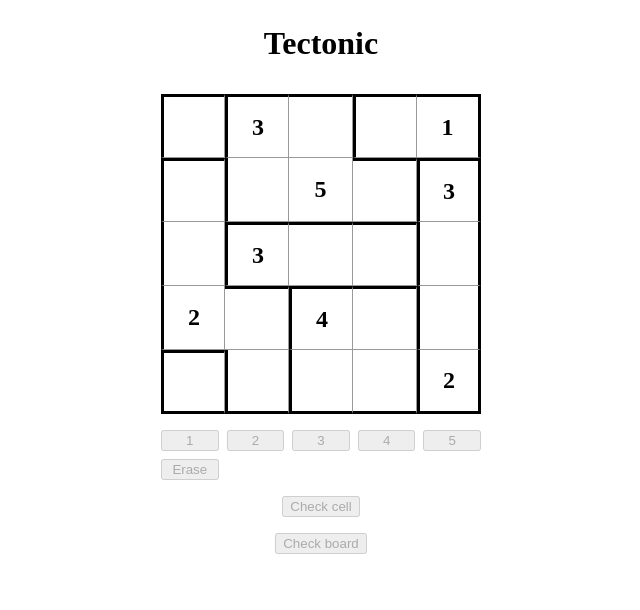
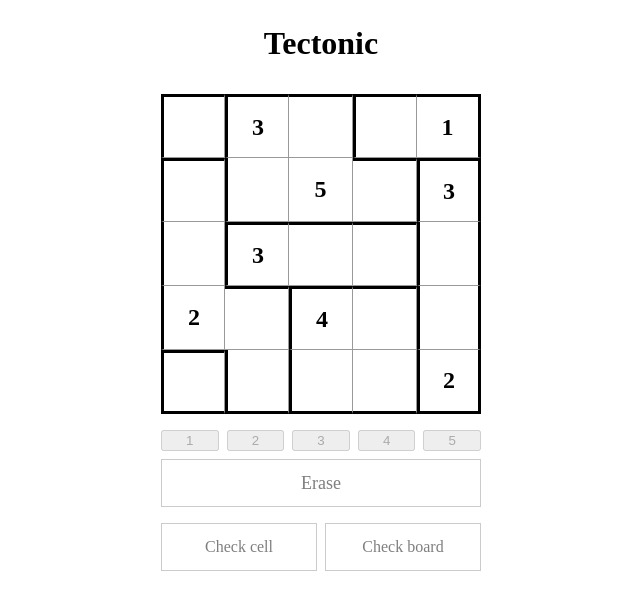
Before and after one commit to EmmaWikstrom/tectonic, a React (Vite) app: page / in a window 1280 px wide. Shown: the top 610 px of the page, without its empty margins (319-959 px from the left). Built offline with nearby package versions, Linux system fonts and the light colour scheme.

Commit message:
Improve mobile layout and validation feedback

```diff
--- a/src/components/Board/Board.module.scss
+++ b/src/components/Board/Board.module.scss
@@ -14,3 +14,61 @@
   width: min(100%, 20rem);
   aspect-ratio: 1;
 }
+
+.actions {
+  width: min(100%, 20rem);
+
+  display: grid;
+  grid-template-columns: 1fr;
+  gap: 0.5rem;
+}
+
+@media (min-width: 30rem) {
+  .actions {
+    grid-template-columns: 1fr 1fr;
+  }
+}
+
+.actionButton {
+  min-height: 3rem;
+
+  border: 1px solid #999;
+  background: white;
+  color: black;
+
+  padding: 0.75rem 1rem;
+
+  font: inherit;
+  font-size: 1rem;
+
+  cursor: pointer;
+
+  &:focus-visible {
+    outline: 3px solid blue;
+    outline-offset: 2px;
+  }
+
+  &:disabled {
+    cursor: default;
+    opacity: 0.5;
+  }
+}
+
+.statusArea {
+  width: min(100%, 20rem);
+  min-height: 2rem;
+
+  display: flex;
+  flex-direction: column;
+  justify-content: center;
+  align-items: center;
+
+  text-align: center;
+}
+
+.statusMessage {
+  margin: 0;
+
+  font-size: 1rem;
+  line-height: 1.5;
+}
--- a/src/components/Board/Board.tsx
+++ b/src/components/Board/Board.tsx
@@ -1,8 +1,11 @@
 import { useEffect, useRef, useState } from "react";
+
 import Cell from "../Cell/Cell";
 import NumberPad from "../NumberPad/NumberPad";
 import CompletionDialog from "../CompletionDialog/CompletionDialog";
+
 import type { Puzzle } from "../../data/puzzle";
+
 import styles from "./Board.module.scss";
 
 type BoardProps = {
@@ -11,23 +14,31 @@ type BoardProps = {
 
 function Board({ puzzle }: BoardProps) {
   const [selectedCellId, setSelectedCellId] = useState<string | null>(null);
+
   const [userValues, setUserValues] = useState<Record<string, number>>({});
+
   const [checkedCellId, setCheckedCellId] = useState<string | null>(null);
+
   const [isCheckedCellCorrect, setIsCheckedCellCorrect] = useState<
     boolean | null
   >(null);
+
   const [boardCheckResult, setBoardCheckResult] = useState<
     "correct" | "incorrect" | null
   >(null);
+
   const [completionResult, setCompletionResult] = useState<
     "solved" | "incorrect" | null
   >(null);
+
   const wasBoardFilled = useRef(false);
 
   const editableCells = puzzle.cells.filter((cell) => !cell.isGiven);
+
   const isBoardFilled = editableCells.every(
     (cell) => userValues[cell.id] !== undefined,
   );
+
   const isBoardCorrect =
     isBoardFilled &&
     editableCells.every((cell) => userValues[cell.id] === cell.solution);
@@ -47,10 +58,12 @@ function Board({ puzzle }: BoardProps) {
       ...currentValues,
       [selectedCellId]: number,
     }));
+
     setCheckedCellId(null);
     setIsCheckedCellCorrect(null);
     setBoardCheckResult(null);
   };
+
   const handleErase = () => {
     if (!selectedCellId) return;
 
@@ -61,19 +74,10 @@ function Board({ puzzle }: BoardProps) {
 
       return updatedValues;
     });
+
     setCheckedCellId(null);
     setIsCheckedCellCorrect(null);
     setBoardCheckResult(null);
-  };
-
-  const handleCompletionClose = () => {
-    const wasIncorrect = completionResult === "incorrect";
-
-    setCompletionResult(null);
-
-    if (wasIncorrect) {
-      wasBoardFilled.current = false;
-    }
   };
 
   const handlePlayAgain = () => {
@@ -88,6 +92,16 @@ function Board({ puzzle }: BoardProps) {
     wasBoardFilled.current = false;
   };
 
+  const handleCompletionClose = () => {
+    const wasIncorrect = completionResult === "incorrect";
+
+    setCompletionResult(null);
+
+    if (wasIncorrect) {
+      wasBoardFilled.current = false;
+    }
+  };
+
   const handleCheckCell = () => {
     if (!selectedCellId) return;
 
@@ -100,6 +114,8 @@ function Board({ puzzle }: BoardProps) {
     const userValue = userValues[selectedCellId];
 
     if (userValue === undefined) return;
+
+    setBoardCheckResult(null);
 
     setCheckedCellId(selectedCellId);
     setIsCheckedCellCorrect(userValue === selectedCell.solution);
@@ -116,21 +132,31 @@ function Board({ puzzle }: BoardProps) {
       return cell?.solution === userValue;
     });
 
+    setCheckedCellId(null);
+    setIsCheckedCellCorrect(null);
+
     setBoardCheckResult(allCorrect ? "correct" : "incorrect");
   };
 
   const getCell = (row: number, col: number) => {
     return puzzle.cells.find((cell) => cell.row === row && cell.col === col);
   };
+
   const regionSizes = puzzle.cells.reduce<Record<string, number>>(
     (sizes, cell) => {
       sizes[cell.regionId] = (sizes[cell.regionId] ?? 0) + 1;
+
       return sizes;
     },
     {},
   );
 
   const maxRegionSize = Math.max(...Object.values(regionSizes));
+
+  const availableNumbers = Array.from(
+    { length: maxRegionSize },
+    (_, index) => index + 1,
+  );
 
   useEffect(() => {
     const handleKeyDown = (event: KeyboardEvent) => {
@@ -155,11 +181,6 @@ function Board({ puzzle }: BoardProps) {
     };
   }, [selectedCellId, maxRegionSize]);
 
-  const availableNumbers = Array.from(
-    { length: maxRegionSize },
-    (_, index) => index + 1,
-  );
-
   return (
     <div className={styles.game}>
       <div
@@ -180,7 +201,6 @@ function Board({ puzzle }: BoardProps) {
             cell.col === 0 || leftNeighbor?.regionId !== cell.regionId;
 
           const hasRightBorder = cell.col === puzzle.cols - 1;
-
           const hasBottomBorder = cell.row === puzzle.rows - 1;
 
           return (
@@ -197,45 +217,56 @@ function Board({ puzzle }: BoardProps) {
             />
           );
         })}
-        <CompletionDialog
-          result={completionResult}
-          onClose={handleCompletionClose}
-          onPlayAgain={handlePlayAgain}
-        />
       </div>
+
       <NumberPad
         numbers={availableNumbers}
         onNumberSelect={handleNumberSelect}
         onErase={handleErase}
         disabled={!selectedCellId}
       />
-      <button
-        type="button"
-        onClick={handleCheckCell}
-        disabled={!selectedCellId || userValues[selectedCellId] === undefined}
-      >
-        Check cell
-      </button>
 
-      {checkedCellId === selectedCellId && isCheckedCellCorrect !== null && (
-        <p role="status">{isCheckedCellCorrect ? "Correct!" : "Incorrect."}</p>
-      )}
+      <div className={styles.actions}>
+        <button
+          type="button"
+          className={styles.actionButton}
+          onClick={handleCheckCell}
+          disabled={!selectedCellId || userValues[selectedCellId] === undefined}
+        >
+          Check cell
+        </button>
 
-      <button
-        type="button"
-        onClick={handleCheckBoard}
-        disabled={Object.keys(userValues).length === 0}
-      >
-        Check board
-      </button>
+        <button
+          type="button"
+          className={styles.actionButton}
+          onClick={handleCheckBoard}
+          disabled={Object.keys(userValues).length === 0}
+        >
+          Check board
+        </button>
+      </div>
 
-      {boardCheckResult !== null && (
-        <p role="status">
-          {boardCheckResult === "correct"
-            ? "No mistakes found so far."
-            : "There is at least one incorrect value."}
-        </p>
-      )}
+      <div className={styles.statusArea}>
+        {checkedCellId === selectedCellId && isCheckedCellCorrect !== null && (
+          <p className={styles.statusMessage} role="status">
+            {isCheckedCellCorrect ? "Correct!" : "Incorrect."}
+          </p>
+        )}
+
+        {boardCheckResult !== null && (
+          <p className={styles.statusMessage} role="status">
+            {boardCheckResult === "correct"
+              ? "No mistakes found so far."
+              : "There is at least one incorrect value."}
+          </p>
+        )}
+      </div>
+
+      <CompletionDialog
+        result={completionResult}
+        onClose={handleCompletionClose}
+        onPlayAgain={handlePlayAgain}
+      />
     </div>
   );
 }
--- a/src/components/NumberPad/NumberPad.tsx
+++ b/src/components/NumberPad/NumberPad.tsx
@@ -33,6 +33,7 @@ function NumberPad({
       ))}
       <button
         type="button"
+        className={`${styles.button} ${styles.erase}`}
         onClick={onErase}
         disabled={disabled}
         aria-label="Erase value"
```
